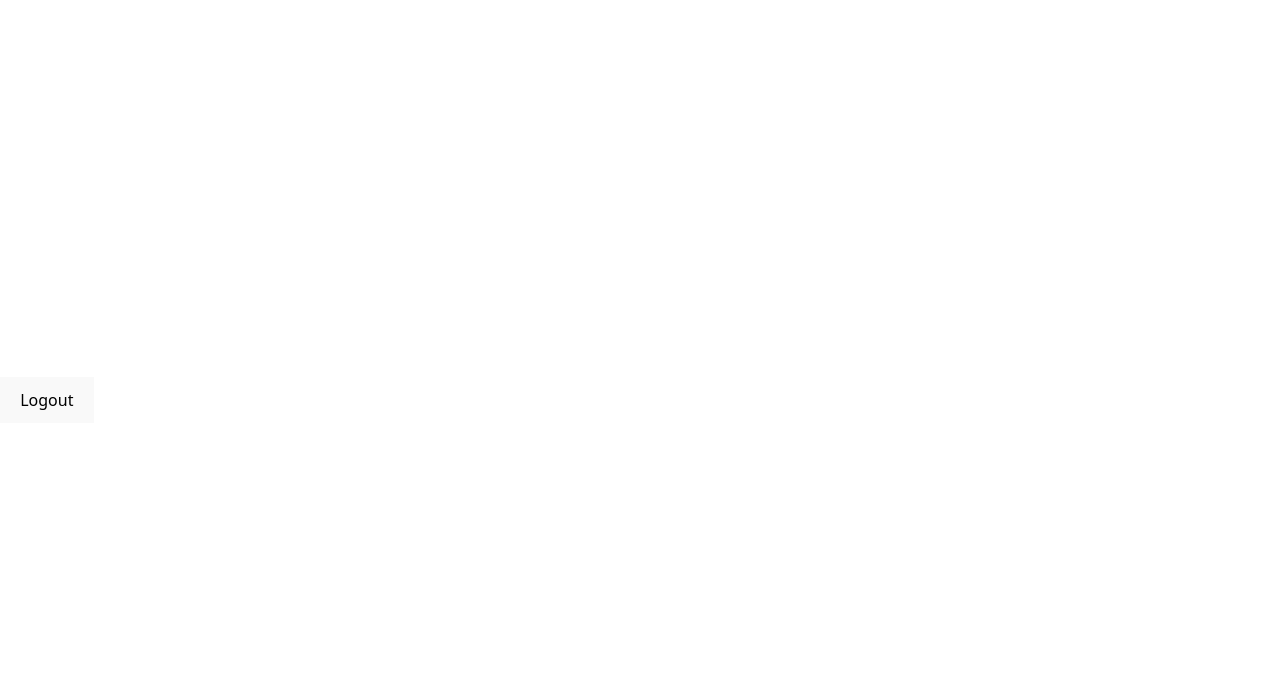
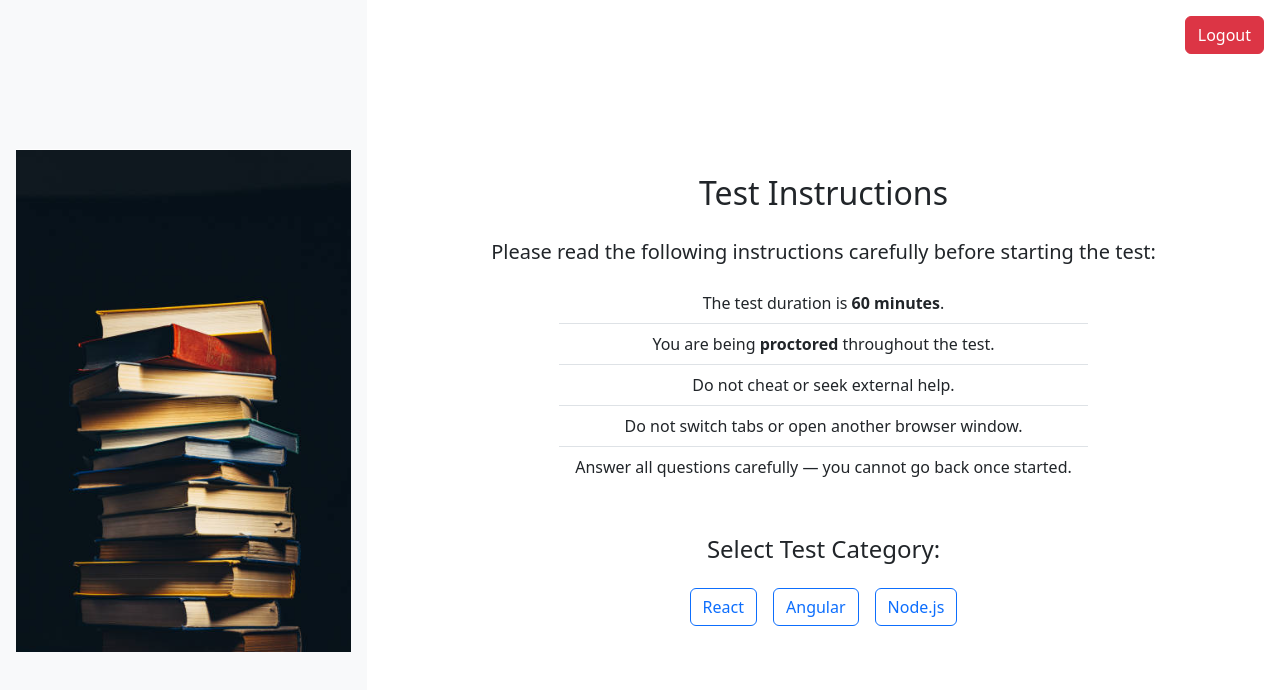
Before and after one commit to sarthakjn1/online-test-app, a React (Vite) app in the folder client/: page /login/instructions in a window 1280 px wide. Shown: the top 690 px of the page. Built offline with nearby package versions, Linux system fonts and the light colour scheme.

Commit message:
instruction code added

```diff
--- a/client/src/components/Instructions.jsx
+++ b/client/src/components/Instructions.jsx
@@ -1,15 +1,96 @@
-import React from 'react'
 
-const Instructions = () => {
-    const handleLogout = function(){
+import React, { useState } from "react";
+import { useNavigate } from "react-router-dom";
+import booksLeft from "../assets/books_image.png";
+
+function Instructions(){
+  const [selectedCategory, setSelectedCategory] = useState("");
+  const navigate = useNavigate();
+  const handleLogout = function(){
         localStorage.removeItem("token");
         alert("Logged out successfully!");
     }
-    return (
-        <>
-            <button onClick={handleLogout}>Logout</button>
-        </>
-    )
+
+
+  const categories = ["React", "Angular", "Node.js"];
+
+  const handleStart = () => {
+    navigate(`/test/${selectedCategory}`);
+  };
+
+  return (
+            <div className="d-flex flex-row vh-100 vw-100 bg-light">
+
+            <div className="d-flex justify-content-center align-items-center p-3">
+                <img
+                src={booksLeft}
+                alt="Books Left"
+                className="img-fluid"
+                style={{ maxHeight: "90%", maxWidth: "100%" }}
+                />
+            </div>
+
+
+            <div className="card flex-grow-1 h-100 border-0 rounded-0">
+                <div className="card-body d-flex flex-column justify-content-center align-items-center text-center p-5">
+
+                <h2 className="text-center mb-4">Test Instructions</h2>
+                <p className="lead">
+                    Please read the following instructions carefully before starting the test:
+                </p>
+
+                <ul className="list-group list-group-flush mb-4">
+                    <li className="list-group-item">The test duration is <b>60 minutes</b>.</li>
+                    <li className="list-group-item">You are being <b>proctored</b> throughout the test.</li>
+                    <li className="list-group-item">Do not cheat or seek external help.</li>
+                    <li className="list-group-item">Do not switch tabs or open another browser window.</li>
+                    <li className="list-group-item">Answer all questions carefully — you cannot go back once started.</li>
+                </ul>
+
+                <h4 className="mt-4">Select Test Category:</h4>
+                <div className="d-flex gap-3 mt-3 flex-wrap">
+                    {categories.map((cat) => (
+                    <button
+                        key={cat}
+                        className={`btn ${
+                        selectedCategory === cat ? "btn-primary" : "btn-outline-primary"
+                        }`}
+                        onClick={() => setSelectedCategory(cat)}
+                    >
+                        {cat}
+                    </button>
+                    ))}
+                </div>
+
+                {selectedCategory && (
+                    <div className="mt-5 p-4 border rounded text-center bg-light">
+                    <h5 className="mb-3">
+                        You selected: <b>{selectedCategory}</b>
+                    </h5>
+                    <div className="d-flex justify-content-center gap-3">
+                        <button className="btn btn-success btn-lg" onClick={handleStart}>
+                        Start Test
+                        </button>
+                        <button
+                        className="btn btn-secondary btn-lg"
+                        onClick={() => setSelectedCategory("")}
+                        >
+                        Go Back
+                        </button>
+
+
+
+
+                    </div>
+                    </div>
+                )}
+                </div>
+            </div>
+            <div class="position-absolute top-0 end-0 m-3">
+            <button className ="btn btn-danger" onClick={(handleLogout)}  >Logout</button>
+            </div>
+            </div>
+            );
 }
 
-export default Instructions
+export default Instructions;
```
Also changed, not shown: client/src/assets/books_image.png (added).
